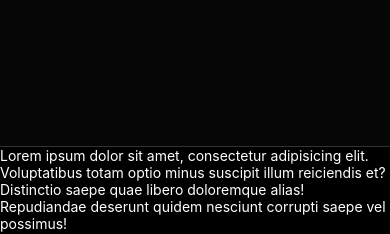
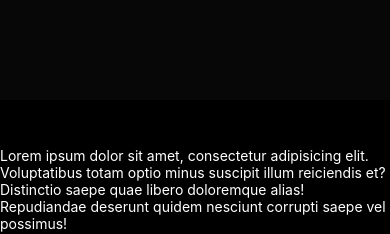
Before and after one commit to benferaer/mobile-dev-assignment-1, a React Native app: screen / in a window 390 px wide. Shown: the top 234 px of the page. Built offline with nearby package versions, Linux system fonts and the light colour scheme.

Commit message:
Added Image used for Reference, Updated Header and Footer Style to fit Reference Image
Reference Image is in the Project File. Just so other contributors and the instructor can see what we referenced

```diff
--- a/App.tsx
+++ b/App.tsx
@@ -24,7 +24,7 @@ export default function App() {
 const styles = StyleSheet.create({
   container: {
     flex: 1,
-    backgroundColor: 'rgba(0, 0, 0, 1)',
+    backgroundColor: 'rgb(0, 0, 0)',
     alignItems: 'center',
     justifyContent: 'center',
   },
@@ -32,22 +32,20 @@ const styles = StyleSheet.create({
     position: 'absolute',
     top: 0,
     zIndex: 100,
-    backgroundColor: 'rgba(7, 7, 7, 0.90)',
+    backgroundColor: 'rgb(7, 7, 7)',
     width: Dimensions.get('window').width,
-    height: 146.5,
-    borderBottomWidth: 1,
-    borderBottomColor: 'rgb(49, 52, 55)',
+    height: 100,
   },
   main: {
     height: 800,
     marginTop: 146.5,
     width: Dimensions.get('window').width,
-    backgroundColor: 'rgba(0, 0, 0, 1)',
+    backgroundColor: 'rgb(0, 0, 0)',
   },
   footer: {
     width: Dimensions.get('window').width,
     height: 90,
-    backgroundColor: 'rgba(7, 7, 7, 0.90)',
+    backgroundColor: 'rgb(7, 7, 7)',
     borderTopWidth: 1,
     borderTopColor: 'rgb(49, 52, 55)',
   },
```
Also changed, not shown: Reference Image Twitter.png (added).
